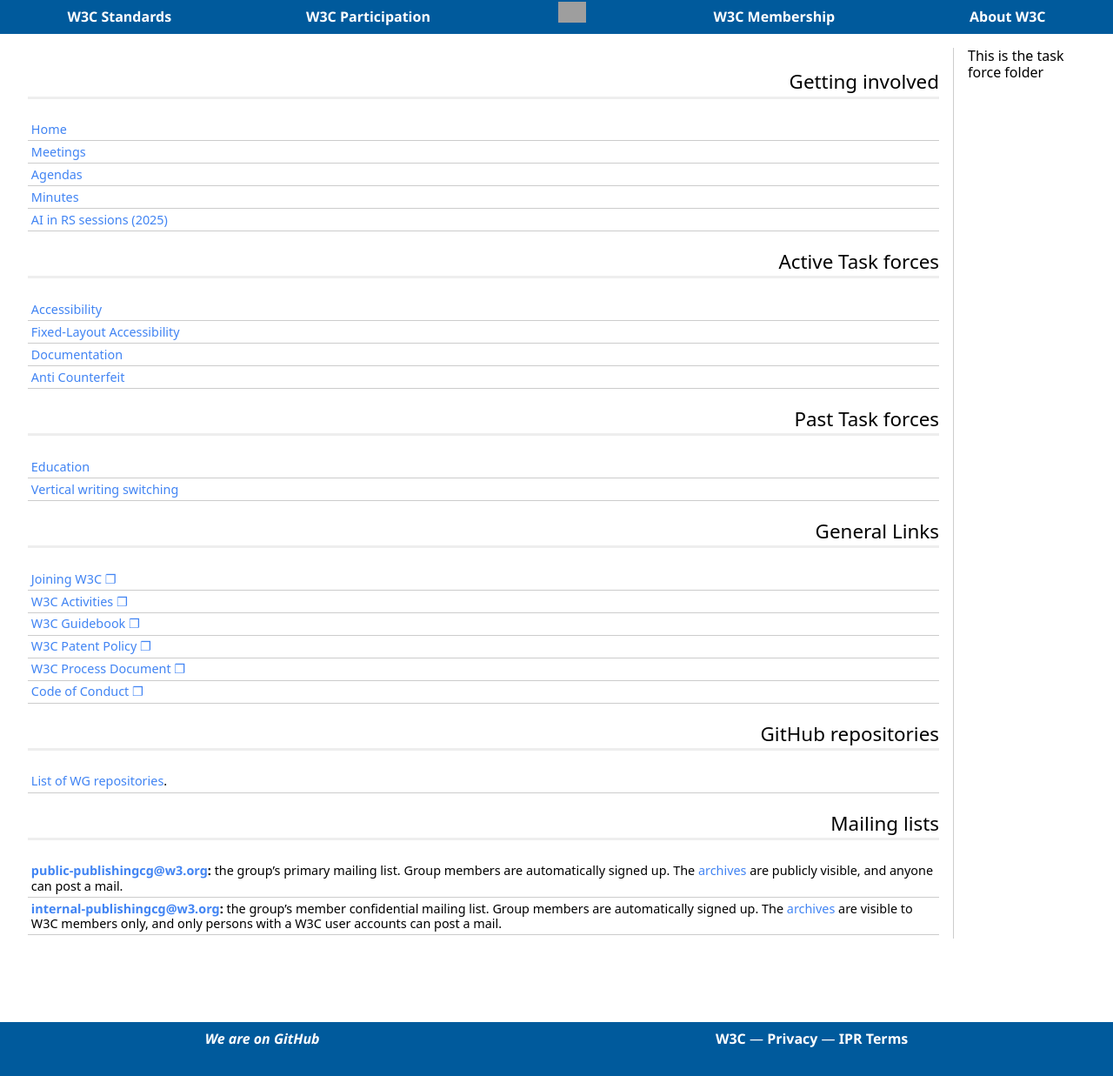
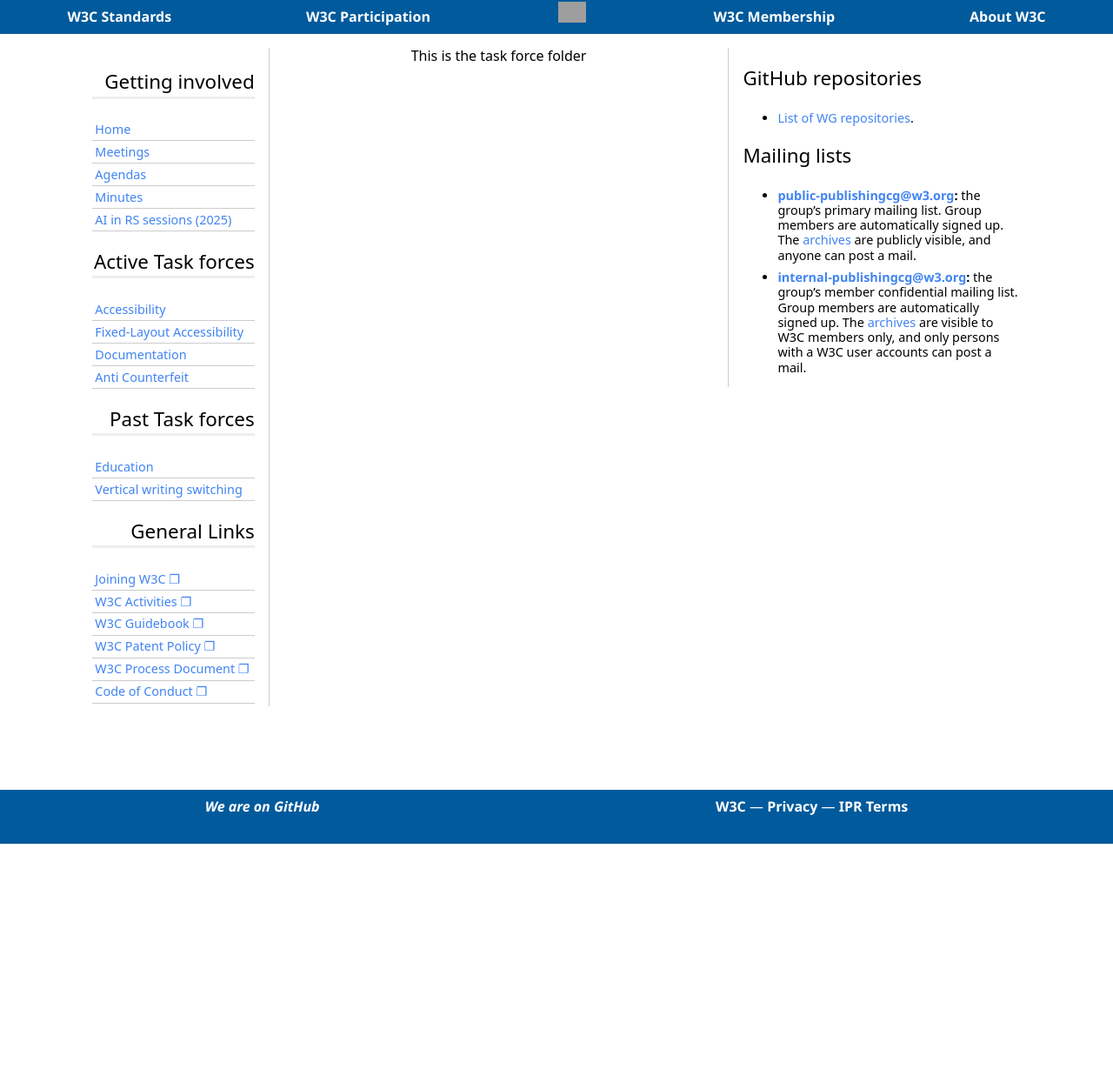
Before and after one commit to w3c/publishingcg, a Jekyll site: the page built from TaskForces/index.md, in a window 1280 px wide. Shown: the whole page at 87% size. Built offline with Jekyll 4.4.1, drawn with Linux system fonts in a browser that asks for light colours; some web fonts are replaced; after the commit the page ends 970 px from its top, so only the background shows below that; some of the changed lines change nothing that is shown; grey boxes are pictures that could not be loaded.

Commit message:
Revert "moving aside from left to inside the nav"
This reverts commit d53782c6b013b817260c51bb1bd2ac8ba133feab.

```diff
--- a/_includes/nav.html
+++ b/_includes/nav.html
@@ -51,38 +51,4 @@
         <li><a rel="external" href="https://www.w3.org/Consortium/Process/">W3C Process Document</a></li>
         <li><a rel="external" href="https://www.w3.org/Consortium/cepc/">Code of Conduct</a></li>
     </ul>
-    <h3>GitHub repositories</h3>
-        <ul id="github-repositories-list">
-            <li><a href="https://github.com/search?q=topic%3A{{ site.wgname_lc }}-wg+org%3Aw3c&type=Repositories">List of WG repositories</a>.</li>
-        </ul>
-            <script async defer>
-                let repos_list = document.getElementById('github-repositories-list');
-                fetch('https://api.github.com/search/repositories?q=topic:{{ site.wgname_lc }}-wg')
-                  .then((r) => r.json())
-                  .then((repos) => {
-                    if ('items' in repos) {
-                      // empty the list
-                      while (repos_list.firstChild) {
-                        repos_list.removeChild(repos_list.firstChild);
-                      }
-                      repos.items.forEach((repo) => {
-                        repos_list.insertAdjacentHTML('beforeend', `
-                            <li><strong><a href="${repo.html_url}">${repo.name}</a>
-                            (<a href="${repo.homepage}">document</a>):</strong>
-                            ${repo.description}</li>
-                        `);
-                      });
-                    }
-                  });
-            </script>
-
-            <h3>Mailing lists</h3>
-            <ul>
-                <li>
-                  <strong><a href="mailto:public-{{ site.cgname_lc }}cg@w3.org">public-{{ site.cgname_lc }}cg@w3.org</a>:</strong> the group’s primary mailing list. Group members are automatically signed up. The <a href="https://lists.w3.org/Archives/Public/public-{{ site.cgname_lc }}cg/">archives</a> are publicly visible, and anyone can post a mail.
-                </li>
-                <li>
-                  <strong><a href="mailto:internal-{{ site.cgname_lc }}cg@w3.org">internal-{{ site.cgname_lc }}cg@w3.org</a>:</strong> the group’s member confidential mailing list. Group members are automatically signed up. The <a href="https://lists.w3.org/Archives/Member/internal-{{ site.cgname_lc }}cg/">archives</a> are visible to W3C members only, and only persons with a W3C user accounts can post a mail.
-                </li>
-            </ul>
 </nav>
--- a/_layouts/home.html
+++ b/_layouts/home.html
@@ -41,7 +41,7 @@
     <main>
         {% include nav.html %}
         <section>{{ content }}</section>
-        <!-- {% include aside.html %} -->
+        {% include aside.html %}
     </main>
     {% include footer.html %}
 </body>
```
